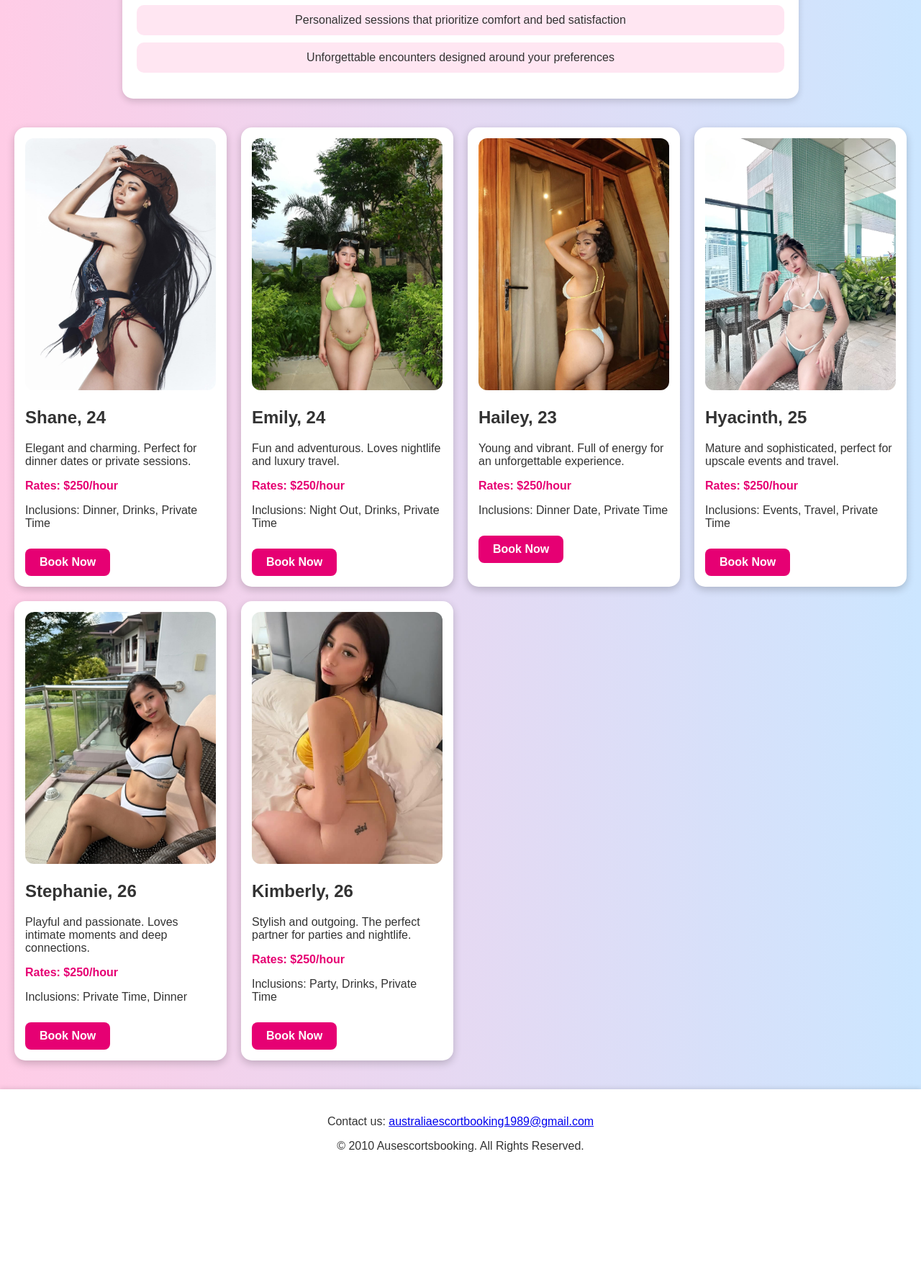
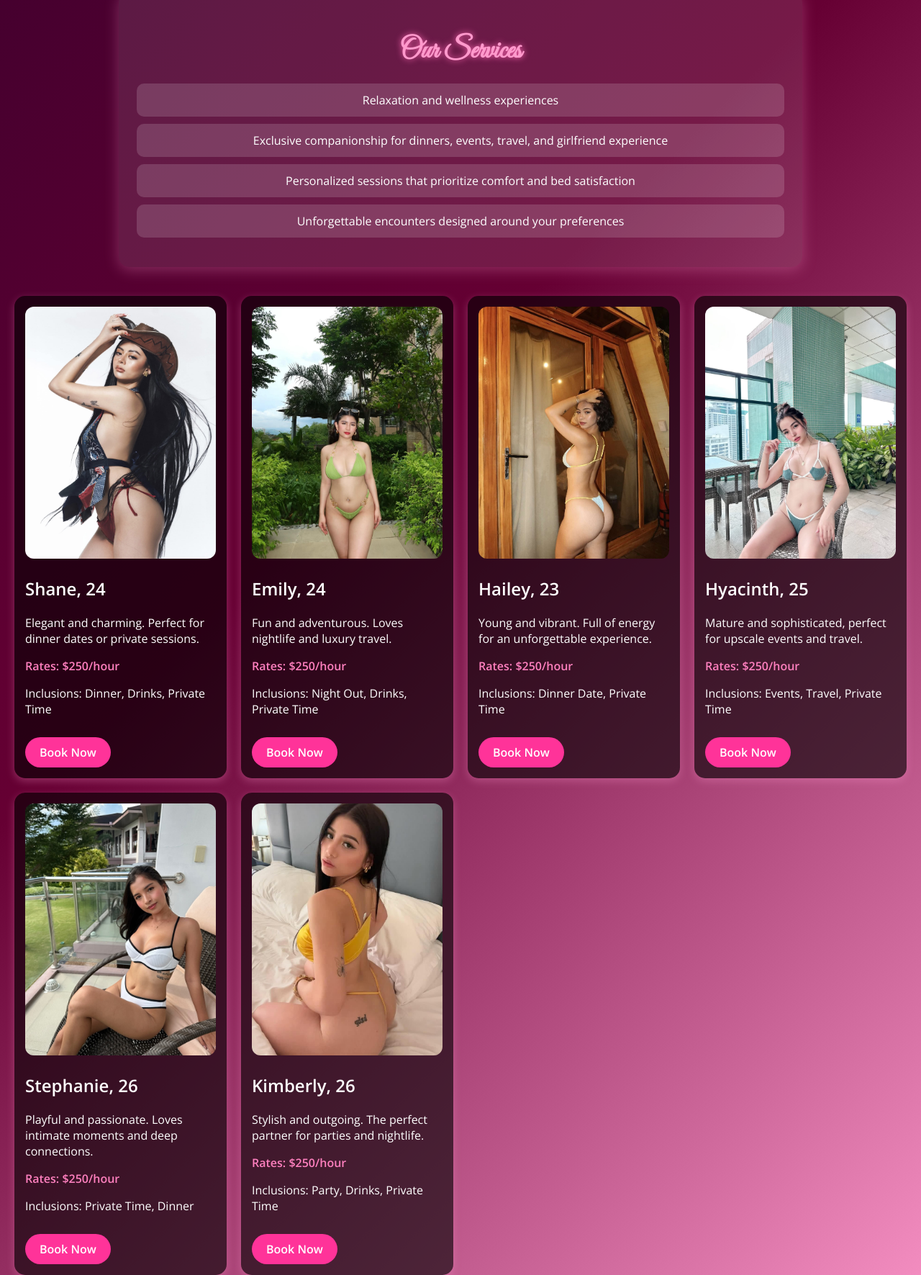
Before and after one commit to australiaescortbooking1989-sys/ausescortbooking, a plain HTML site: page index.html in a window 1280 px wide. Shown: the part 930-2701 px from the top of the page at 72% size. Before the commit the page ends 2567 px from the top, so only its background shows below. Drawn offline with nearby package versions, Linux system fonts and the light colour scheme.

Commit message:
Add files via upload

```diff
--- a/index.html
+++ b/index.html
@@ -4,58 +4,63 @@
   <meta charset="UTF-8">
   <meta name="viewport" content="width=device-width, initial-scale=1.0">
   <title>Ausescortsbooking</title>
+  <link href="https://fonts.googleapis.com/css2?family=Great+Vibes&family=Open+Sans:wght@400;600&display=swap" rel="stylesheet">
   <style>
     body {
-      font-family: 'Arial', sans-serif;
+      font-family: 'Open Sans', sans-serif;
       margin: 0;
-      background: linear-gradient(to right, #ffcce6, #cce6ff);
-      color: #333;
+      background: linear-gradient(135deg, #2b002b, #660033, #ff99cc);
+      color: #fff;
     }
     header {
       text-align: center;
-      padding: 40px 20px;
-      background: #fff;
-      box-shadow: 0 2px 8px rgba(0,0,0,0.1);
+      padding: 50px 20px;
+      background: rgba(0,0,0,0.4);
     }
     header h1 {
       margin: 0;
-      color: #e60073;
-      font-size: 2.5rem;
+      font-family: 'Great Vibes', cursive;
+      font-size: 3.5rem;
+      color: #ff99cc;
+      text-shadow: 0 0 10px #ff3399;
     }
     header p {
-      font-size: 1.2rem;
-      color: #666;
+      font-size: 1.3rem;
+      color: #f2d9e6;
     }
     section {
       padding: 40px 20px;
       text-align: center;
     }
     section h2 {
-      color: #e60073;
+      font-family: 'Great Vibes', cursive;
+      font-size: 2.5rem;
+      color: #ff99cc;
       margin-bottom: 20px;
+      text-shadow: 0 0 8px #ff66b2;
     }
     .about, .why, .services {
-      background: #fff;
+      background: rgba(255, 255, 255, 0.1);
       margin: 20px auto;
-      padding: 20px;
+      padding: 25px;
       border-radius: 15px;
       max-width: 900px;
-      box-shadow: 0 4px 10px rgba(0,0,0,0.15);
+      box-shadow: 0 4px 20px rgba(255,153,204,0.3);
     }
     .why ul, .services ul {
       list-style: none;
       padding: 0;
     }
     .why li, .services li {
-      background: #ffe6f2;
+      background: rgba(255, 255, 255, 0.15);
       margin: 10px 0;
       padding: 12px;
       border-radius: 10px;
-      transition: transform 0.2s;
+      transition: transform 0.2s, background 0.3s;
     }
     .why li:hover, .services li:hover {
       transform: scale(1.05);
-      background: #f2e6ff;
+      background: rgba(255, 153, 204, 0.4);
     }
     .container {
       display: grid;
@@ -64,15 +69,15 @@
       padding: 20px;
     }
     .model-card {
-      background: #fff;
+      background: rgba(0,0,0,0.6);
       padding: 15px;
       border-radius: 15px;
-      box-shadow: 0 4px 12px rgba(0,0,0,0.2);
+      box-shadow: 0 4px 12px rgba(255,153,204,0.3);
       transition: transform 0.3s, box-shadow 0.3s;
     }
     .model-card:hover {
       transform: translateY(-5px);
-      box-shadow: 0 8px 16px rgba(0,0,0,0.3);
+      box-shadow: 0 8px 20px rgba(255,153,204,0.6);
     }
     .model-card img {
       width: 100%;
@@ -80,31 +85,44 @@
       object-fit: cover;
       border-radius: 12px;
     }
+    .model-card h3 {
+      color: #ffb3d9;
+      font-family: 'Great Vibes', cursive;
+      font-size: 1.8rem;
+      margin: 10px 0 5px;
+    }
     .rate {
       font-weight: bold;
       margin-top: 10px;
-      color: #e60073;
+      color: #ff80bf;
     }
     .book-btn {
       display: inline-block;
-      margin-top: 10px;
+      margin-top: 12px;
       padding: 10px 20px;
-      background: #e60073;
+      background: #ff3399;
       color: #fff;
       text-decoration: none;
-      border-radius: 8px;
+      border-radius: 30px;
       font-weight: bold;
-      transition: background 0.3s;
+      transition: background 0.3s, transform 0.2s;
     }
     .book-btn:hover {
-      background: #b30059;
+      background: #cc0066;
+      transform: scale(1.05);
     }
     footer {
-      background: #fff;
+      background: rgba(0,0,0,0.6);
       text-align: center;
       padding: 20px;
-      margin-top: 20px;
-      box-shadow: 0 -2px 6px rgba(0,0,0,0.1);
+      margin-top: 30px;
+      font-size: 0.9rem;
+      color: #ffb3d9;
+      box-shadow: 0 -2px 8px rgba(255,153,204,0.3);
+    }
+    footer a {
+      color: #ff80bf;
+      text-decoration: none;
     }
   </style>
 </head>
```
